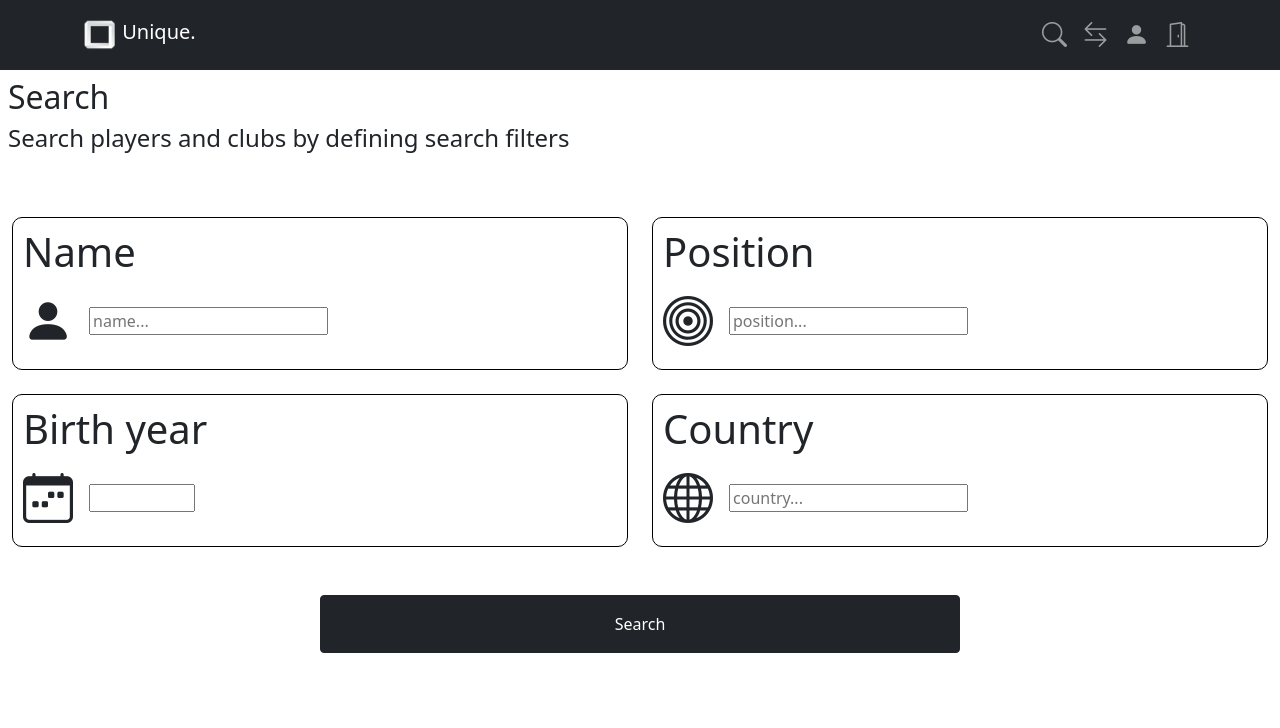
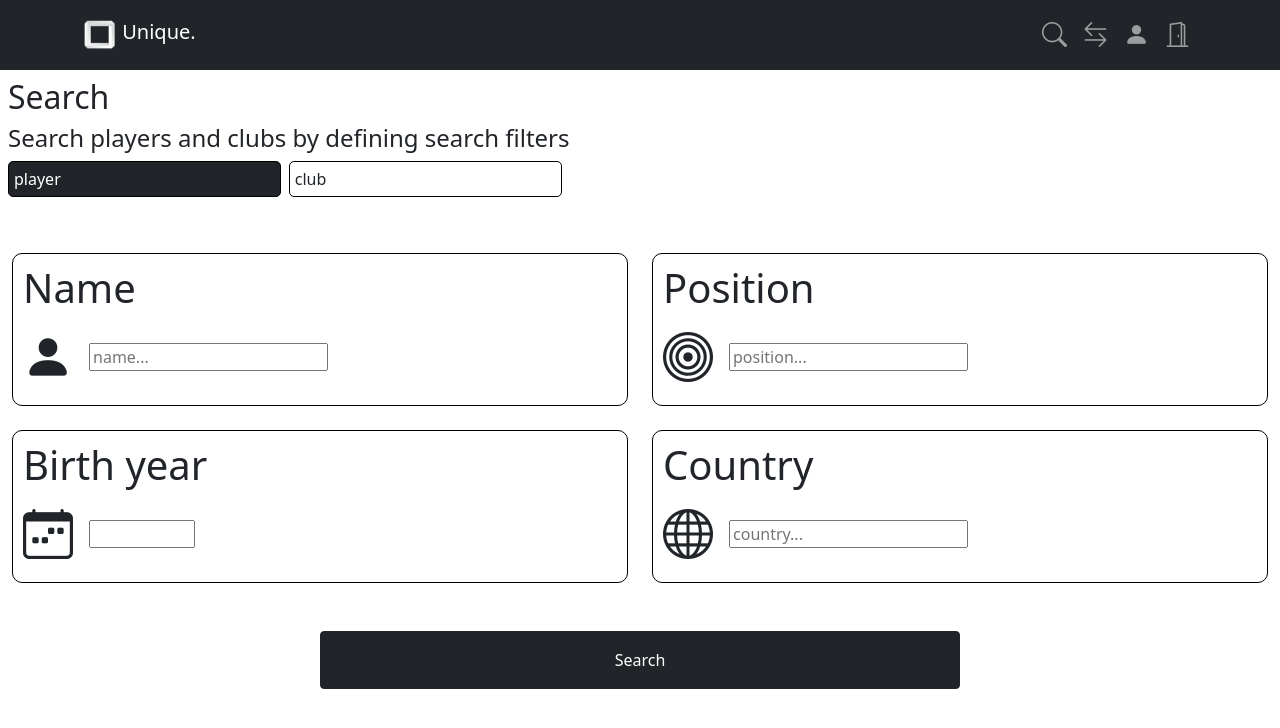
Before and after one commit to ShyqeriTari/Unique., a React (Create React App) app: page /search in a window 1280 px wide. Shown: the top 728 px of the page. Built offline with nearby package versions, Linux system fonts and the light colour scheme.

Commit message:
Update Search.jsx

```diff
--- a/src/components/Search.jsx
+++ b/src/components/Search.jsx
@@ -2,6 +2,7 @@ import { Col, Row, Button } from "react-bootstrap"
 import SearchSection from "./SearchSection"
 import { useState } from "react"
 import Card from "./Card";
+import ClubCard from "./ClubCard";
 
 const Search = () => {
 
@@ -10,7 +11,9 @@ const Search = () => {
     const [country, setCountry] = useState("")
     const [names, setNames] = useState("")
     const [result, setResult] = useState(false)
-    const [fetchResult, setFetchResult] = useState(undefined)
+    const [fetchPlayerResult, setFetchPlayerResult] = useState(undefined)
+    const [fetchClubResult, setFetchClubResult] = useState(undefined)
+    const [role, setRole] = useState("player")
 
     const changeName = (value) => {
         setNames(value)
@@ -28,7 +31,7 @@ const Search = () => {
         setPosition(value)
     }
 
-    const fetchSearchResult = async (e) => {
+    const fetchPlayerSearchResult = async (e) => {
         e.preventDefault()
             try {
               const response = await fetch(process.env.REACT_APP_LOCAL_URL + `/player?name=/${names}/i&country=/${country}/i&birthdate=/${birthdate}/i&position=/${position}/i`, {
@@ -38,7 +41,24 @@ const Search = () => {
               });
               const data = await response.json();
               console.log(data)
-              setFetchResult(data);
+              setFetchPlayerResult(data);
+
+            } catch (error) {
+              console.log(error);
+            }
+    }
+
+    const fetchClubSearchResult = async (e) => {
+        e.preventDefault()
+            try {
+              const response = await fetch(process.env.REACT_APP_LOCAL_URL + `/club?name=/${names}/i&country=/${country}/i`, {
+                  headers:{
+                      "Authorization": `Bearer ${localStorage.getItem("token")}`
+                  }
+              });
+              const data = await response.json();
+              console.log(data)
+              setFetchClubResult(data);
 
             } catch (error) {
               console.log(error);
@@ -47,10 +67,14 @@ const Search = () => {
 
     return(
         <div>
-           {!result && <> <div className="d-flex justify-content-between p-2">
+           {!result && role === "player" && <> <div className="d-flex justify-content-between p-2">
                 <div>
             <h2>Search</h2>
             <h4>Search players and clubs by defining search filters</h4>
+            <Row>
+          {role === "player" ? <Col onClick={(e) => {setRole("player");  localStorage.setItem("role", "player")}} className="me-2 pointer bg-dark text-white" style={{padding: "5px", border:"1px solid black", borderRadius: "5px"}}>player</Col> : <Col onClick={(e) => {setRole("player"); localStorage.setItem("role", "player")}} className="me-2 pointer bg-white" style={{padding: "5px", border:"1px solid black", borderRadius: "5px"}}>player</Col>}
+          {role === "club" ? <Col onClick={(e) => {setRole("club");  localStorage.setItem("role", "club")}} className="me-2 pointer bg-dark text-white" style={{padding: "5px", border:"1px solid black", borderRadius: "5px"}}>club</Col> : <Col onClick={(e) => {setRole("club");  localStorage.setItem("role", "club")}} className="me-2 pointer bg-white" style={{padding: "5px", border:"1px solid black", borderRadius: "5px"}}>club</Col>}
+         </Row>
             </div>
             </div>
 
@@ -62,12 +86,38 @@ const Search = () => {
                 <Col sm={6} md={6} lg={6}><SearchSection title={"Country"} icon={"bi bi-globe"} type={"text"} text={"country..."} setValue={changeCountry}/></Col>
             </Row>
 
-        <Button variant="dark" className="search-button m-auto p-3" onClick={(e)=> {setResult(true); fetchSearchResult(e)} }>Search</Button>
+        <Button variant="dark" className="search-button m-auto p-3" onClick={(e)=> {setResult(true); fetchPlayerSearchResult(e)} }>Search</Button>
         </>}
-            {result && fetchResult && <div className="text-center">
+        {!result && role === "club" && <> <div className="d-flex justify-content-between p-2">
+                <div>
+            <h2>Search</h2>
+            <h4>Search players and clubs by defining search filters</h4>
+            <Row>
+          {role === "player" ? <Col onClick={(e) => {setRole("player")}} className="me-2 pointer bg-dark text-white" style={{padding: "5px", border:"1px solid black", borderRadius: "5px"}}>player</Col> : <Col onClick={(e) => {setRole("player")}} className="me-2 pointer bg-white" style={{padding: "5px", border:"1px solid black", borderRadius: "5px"}}>player</Col>}
+          {role === "club" ? <Col onClick={(e) => {setRole("club")}} className="me-2 pointer bg-dark text-white" style={{padding: "5px", border:"1px solid black", borderRadius: "5px"}}>club</Col> : <Col onClick={(e) => {setRole("club")}} className="me-2 pointer bg-white" style={{padding: "5px", border:"1px solid black", borderRadius: "5px"}}>club</Col>}
+         </Row>
+            </div>
+            </div>
+
+            <Row className="m-auto mb-4 mt-5">
+                <Col sm={6} md={6} lg={6}><SearchSection title={"Name"} icon={"bi bi-person-fill"} type={"text"} text={"name..."} setValue={changeName} /></Col>
+
+                <Col sm={6} md={6} lg={6}><SearchSection title={"Country"} icon={"bi bi-globe"} type={"text"} text={"country..."} setValue={changeCountry}/></Col>
+            </Row>
+
+        <Button variant="dark" className="search-button m-auto p-3" onClick={(e)=> {setResult(true); fetchClubSearchResult(e)} }>Search</Button>
+        </>}
+            {result && role === "player" && fetchPlayerResult && <div className="text-center">
             <h1 className="mb-5">Result</h1>
         <Row>
-           {fetchResult && fetchResult.map((player, idx )=> <Col key={idx}> <Card  name={player.name} image={player.image} nationality={player.country} club={player.club?.name} position={player.position} pac={player.pac} shot={player.sho}  pas={player.pas} dri={player.dri} def={player.def} phy={player.phy}/> </Col>)
+           {fetchPlayerResult && fetchPlayerResult.map((player, idx )=> <Col key={idx}> <Card  name={player.name} image={player.image} nationality={player.country} club={player.club?.name} position={player.position} pac={player.pac} shot={player.sho}  pas={player.pas} dri={player.dri} def={player.def} phy={player.phy}/> </Col>)
+  }
+        </Row>
+        </div>}
+        {result && role === "club" && fetchClubResult && <div className="text-center">
+            <h1 className="mb-5">Result</h1>
+        <Row>
+           {fetchClubResult && fetchClubResult.map((club, idx )=> <Col key={idx}> <ClubCard  name={club.name} image={club.image} city={club.country} year={club.birthdate} /> </Col>)
   }
         </Row>
         </div>}
```
